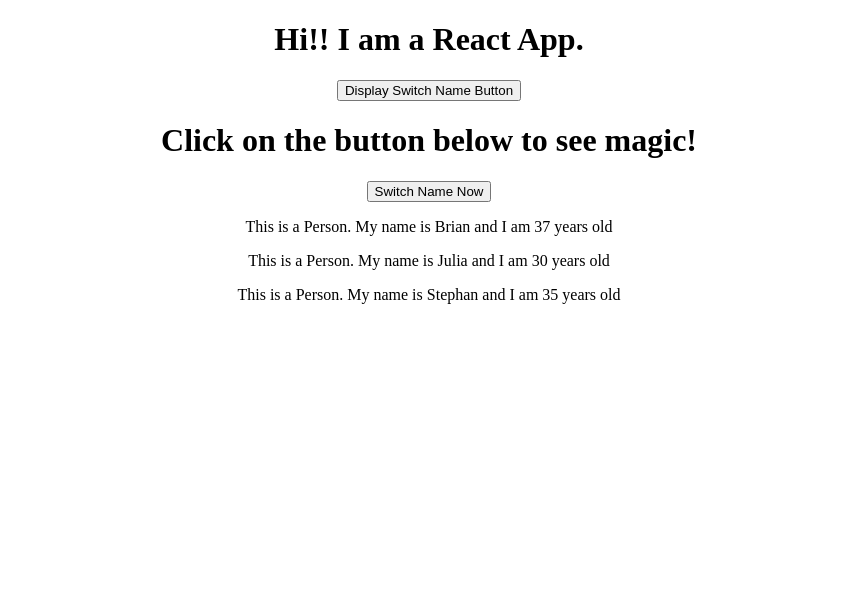
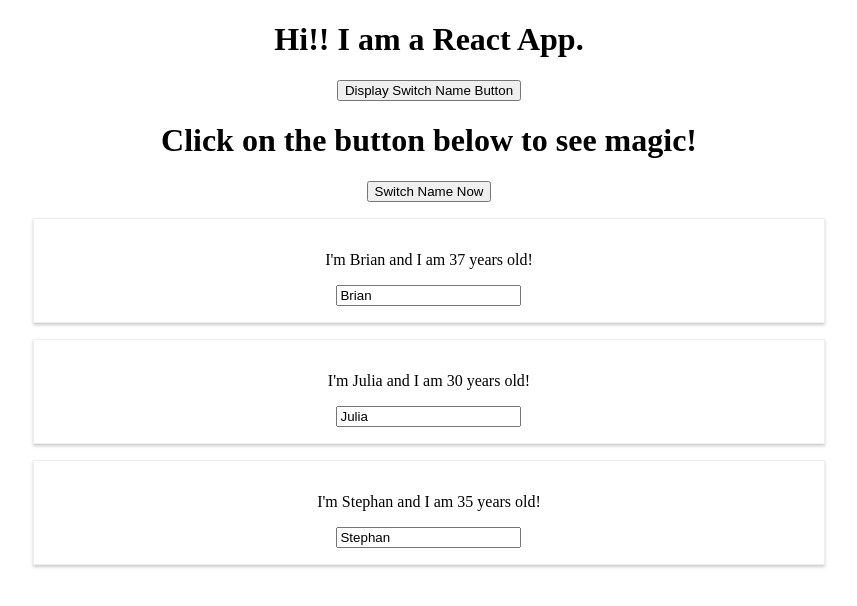
Before and after one commit to binoy-mathew/react-udemy-complete-guide, a React (Create React App) app in the folder react-complete-guide/: page / in a window 1280 px wide. Both pictures are taken after a click on the button "Display Switch Name Button". Shown: the top 606 px of the page, without its empty margins (211-1068 px from the left). Built offline with nearby package versions, Linux system fonts and the light colour scheme.

Commit message:
Added Lists and Keys

```diff
--- a/react-complete-guide/src/App.js
+++ b/react-complete-guide/src/App.js
@@ -5,9 +5,9 @@ import Person from './Person/Person';
 class App extends Component {
     state = {
         persons : [
-            {name: "Brian", age: 37},
-            {name: "Julia", age: 30},
-            {name: "Stephan", age: 35}
+            {id: '01', name: "Brian", age: 37},
+            {id: '02', name: "Julia", age: 30},
+            {id: '03', name: "Stephan", age: 35}
         ],
         isPersonNameChanged: false
     }
@@ -25,6 +25,7 @@ class App extends Component {
         );
     }
 
+
     switchNameOnConditionHandler = () => {
             this.setState({isPersonNameChanged: true});
     };
@@ -36,11 +37,21 @@ class App extends Component {
         this.setState({persons: persons});
     };
 
-    /*
-    <Person name={this.state.persons[0].name} age={this.state.persons[0].age}/>
-    <Person name={this.state.persons[1].name} age={this.state.persons[1].age}>Hobbies: Music, Arts</Person>
-    <Person name={this.state.persons[2].name} age={this.state.persons[2].age}/>
-    */
+
+    nameChangedHandler = (event, personId) => {
+        const newName = event.target.value;
+
+        const personIndex = this.state.persons.findIndex(p => p.id === personId);
+        const newPerson = {...this.state.persons[personIndex]};
+        newPerson.name = newName;
+
+        const persons = [...this.state.persons];
+        persons[personIndex] = newPerson;
+
+        this.setState({persons: persons});
+    };
+
+
 
     render() {
            let person = null;
@@ -52,7 +63,7 @@ class App extends Component {
                     <button onClick={this.switchNameHandler}>Switch Name Now</button>
                     {
                         this.state.persons.map((person, index) => {
-                            return <Person name={person.name} age={person.age} click={() => this.deletePersonHandler(index)} />
+                            return <Person name={person.name} age={person.age} click={() => this.deletePersonHandler(index)} key={person.id} changed={(event) => this.nameChangedHandler(event, person.id)} />
                         })
                     }
 
--- /dev/null
+++ b/react-complete-guide/src/Person/Person.css
@@ -0,0 +1,8 @@
+.Person {
+    width: 60%;
+    margin: 16px auto;
+    border: 1px solid #eee;
+    box-shadow: 0 2px 3px #ccc;
+    padding: 16px;
+    text-align: center;
+}
--- a/react-complete-guide/src/Person/Person.js
+++ b/react-complete-guide/src/Person/Person.js
@@ -1,12 +1,15 @@
 import React from 'react';
 
-const person = (props) => {
+import './Person.css';
+
+const person = ( props ) => {
     return (
-        <div onClick={props.click}>
-            <p>This is a Person. My name is {props.name} and I am {props.age} years old</p>
+        <div className="Person">
+            <p onClick={props.click}>I'm {props.name} and I am {props.age} years old!</p>
             <p>{props.children}</p>
+            <input type="text" onChange={props.changed} value={props.name} />
         </div>
     )
-}
+};
 
 export default person;
```
